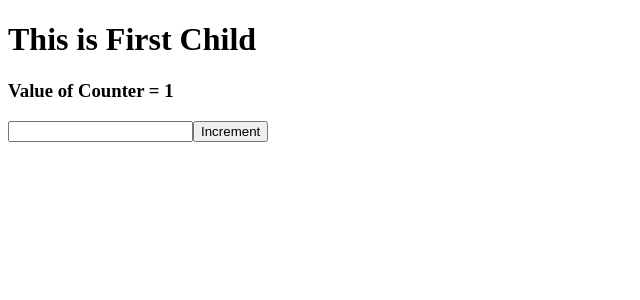
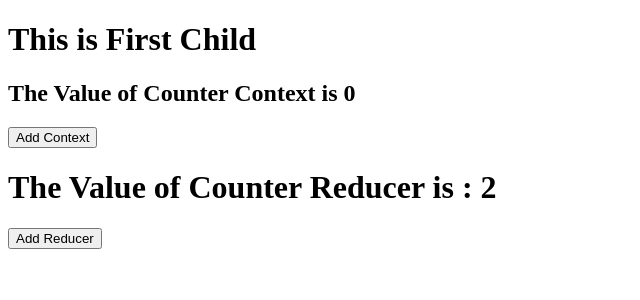
Before and after one commit to webdesigner295/bootcamp-practice, a React (Create React App) app: page / in a window 1280 px wide. Shown: the top 300 px of the page, without its empty margins (0-640 px from the left). Built offline with nearby package versions, Linux system fonts and the light colour scheme.

Commit message:
Context Api And Reducer

```diff
--- a/src/About.js
+++ b/src/About.js
@@ -1,11 +1,12 @@
 import React from 'react'
 
-function About(props) {
+function About(props){
     return(
-    <div>
-        <h1>The Value of this variable is : {props.counter}</h1>
-    </div>
-    );
+        <div>
+            <h1>My Name is Muhammad Awais</h1>
+            <h3>The Value of This Variable is : {props.counter}</h3>
+
+        </div>
+    )
 }
-
 export default About
--- a/src/App.js
+++ b/src/App.js
@@ -1,41 +1,46 @@
-import React, {useState} from 'react'
-import './App.css';
-// import About from './About';
-import Parent from './Parent'
-import CounterContext from './CounterContext'
+import React, { useContext, useState } from "react";
+import "./App.css";
+import About from "./About";
+import Parent from "./Parent";
+import CounterContext from "./CounterContext";
 
 function App() {
-  // let [count, setCount] = useState(0);
-  // let [isMorning , setMorning] = useState(true)
+  // let [count, setCount] = useState(1);
+  // let [isMorning, setMorning] = useState(false);
 
-  // let [count, setCount] = useState(0);
-  const countState = useState(1)
-
+  let countState = useState(0)
 
 
 
   return (
-//    <div className = {`box ${isMorning ? 'daytime' : ''}`}>
+    // <div className={`box ${isMorning ? "daytime" : ""}`}>
+    //   <About counter={count} />
 
-//      <About counter = {count}/>
+    //   <h1>Have A Good {isMorning ? "Morning" : "Night"}</h1>
+    //   <button
+    //     onClick={() => {
+    //       setCount(count + 1);
+    //     }}
+    //   >
+    //     Add Value
+    //   </button>
 
-//      <h1>Have A Good = {isMorning ? 'Morning' : 'Night'} </h1>
-
-//      <button onClick ={()=> setCount(count + 1)} >Update Count</button>
-//      <button onClick= {() => setMorning(!isMorning)}>Update Day</button>
-
-//  </div>
+    //   <button
+    //     onClick={() => {
+    //       setMorning(!isMorning);
+    //     }}
+    //   >
+    //     Update Day
+    //   </button>
+    // </div>
 
 
- <CounterContext.Provider value = {countState}>
+  <CounterContext.Provider value = {countState}>
     <div>
 
-      {/* <Parent name = "Awais"/> */}
-      <Parent name = "Ali"/>
+      <Parent name = "Awais"/>
     </div>
   </CounterContext.Provider>
-
-
   );
 }
 
--- a/src/Child.js
+++ b/src/Child.js
@@ -1,21 +1,16 @@
 import React, { useContext } from 'react'
 import CounterContext from './CounterContext'
 
-const Child = () => {
+const Child = (props) =>{
     let counterValue = useContext(CounterContext)
-    console.log(counterValue)
+    // console.log(counterValue)
     return(
         <div>
             <h1>This is First Child</h1>
+            <h2>The Value of Counter Context is {counterValue[0]}</h2>
+
+            <button onClick = {()=> {counterValue[1](++counterValue[0])}}>Add Context</button>
             {/* <h3>My Name is {props.name}</h3> */}
-
-
-            <h3>Value of Counter = {counterValue[0]}</h3>
-            <input type="number" onChange={() => console.log("helooo")} />
-            <button onClick = {()=>{counterValue[1](++counterValue[0])}}>Increment</button>
-
-
-
 
         </div>
     )
--- /dev/null
+++ b/src/Child2.js
@@ -0,0 +1,15 @@
+import React, { useReducer } from 'react'
+import counterReducer from './CounterReducer'
+
+const Child2 = () =>{
+    let [state, dispatch] = useReducer(counterReducer , 2)
+    console.log(state)
+    return (
+        <div>
+            <h1>The Value of Counter Reducer is : {state}</h1>
+            <button onClick = {() =>{dispatch('INCRENMENT')}}>Add Reducer</button>
+
+        </div>
+    )
+}
+export default Child2
--- a/src/CounterContext.js
+++ b/src/CounterContext.js
@@ -1,6 +1,5 @@
 import React, { createContext } from 'react'
 
-
-const CounterContext = createContext(100);
+const CounterContext = createContext(10);
 
 export default CounterContext;
--- /dev/null
+++ b/src/CounterReducer.js
@@ -0,0 +1,7 @@
+const counterReducer = (state, action) =>{
+    switch(action){
+        case 'INCRENMENT':
+            return state + 1
+    }
+}
+export default counterReducer
--- a/src/Parent.js
+++ b/src/Parent.js
@@ -1,13 +1,16 @@
 import React from 'react'
 import Child from './Child'
+import Child2 from './Child2'
 
-const Parent = ()=> {
+
+const Parent = (props) =>{
     return(
         <div>
             {/* <Child name  = {props.name}/> */}
             <Child/>
+            <Child2/>
 
         </div>
     )
 }
-export default Parent;
+export default Parent
```
Also changed, not shown: 1 other file (tests, documents, lock files or other folders).
